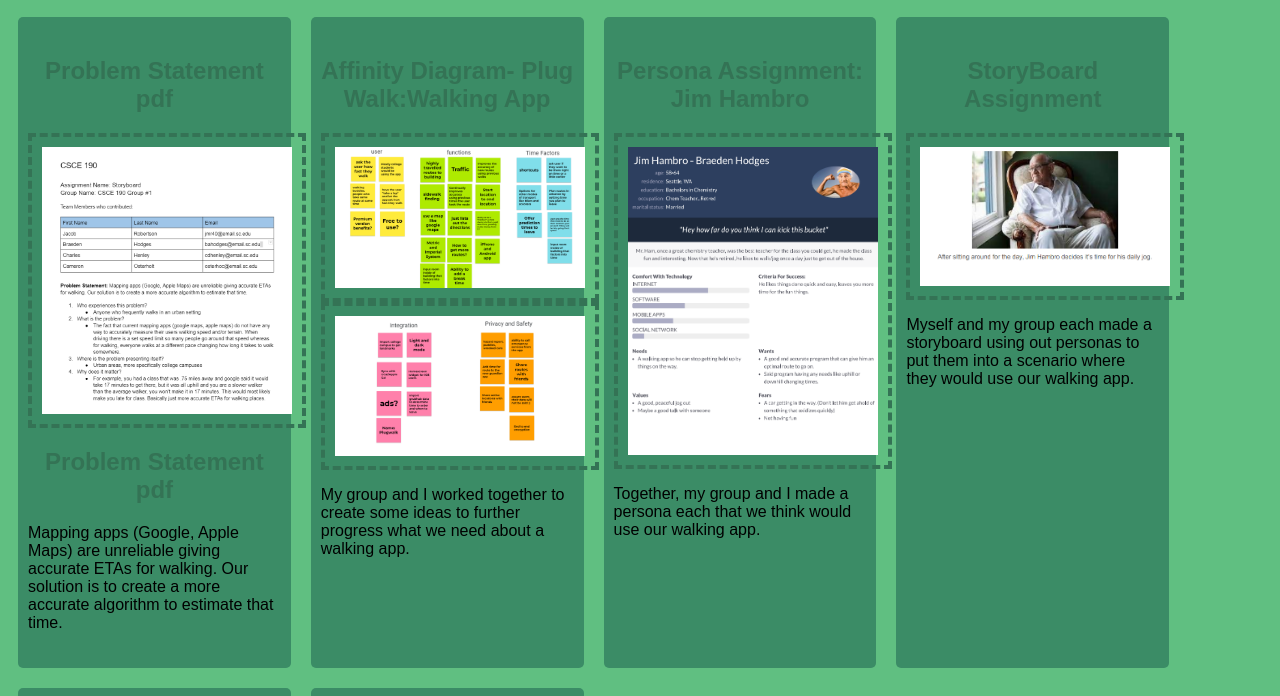
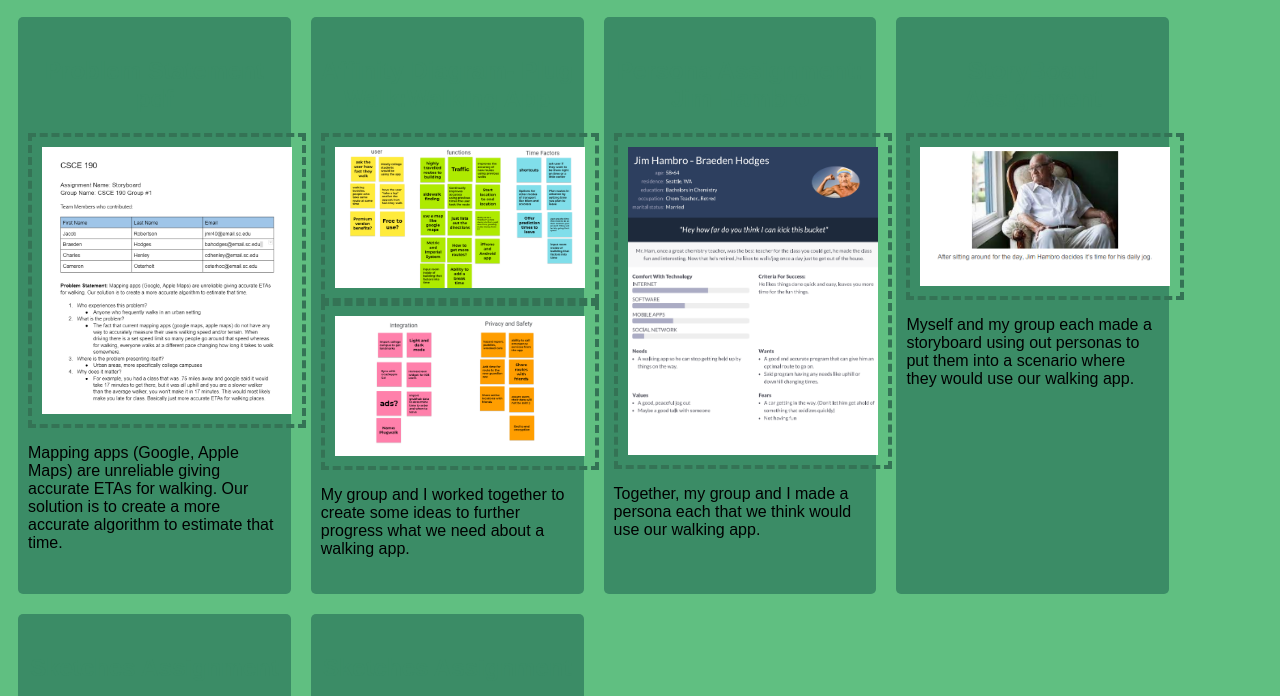
Before and after one commit to BraedenAH/BraedenAH.github.io, a plain HTML site: page index.html in a window 1280 px wide. Shown: the part 73-769 px from the top of the page. Drawn offline with Linux system fonts and the light colour scheme.

Commit message:
Add files via upload

```diff
--- a/index.html
+++ b/index.html
@@ -12,7 +12,6 @@
         <section class = "assignment">
             <a href = "files/Copy of CSCE 190 problemstatement.pdf"><h2>Problem Statement pdf</h2></a>
             <a href = "files/Copy of CSCE 190 problemstatement.pdf"><img src = "images/problem-statement.png"></a>
-                <a href = "files/Copy of CSCE 190 problemstatement.pdf"><h2>Problem Statement pdf</h2></a>
                 <p>
                     Mapping apps (Google, Apple Maps) are unreliable giving accurate ETAs for walking. Our solution is to create a more accurate algorithm to estimate that time.
                 </p>
--- a/styles.css
+++ b/styles.css
@@ -44,7 +44,7 @@ h2{
 
 a{
     text-decoration: none;
-    color: #347355;
+    color: #3B8C66;
 }
 
 a:hover{
```
